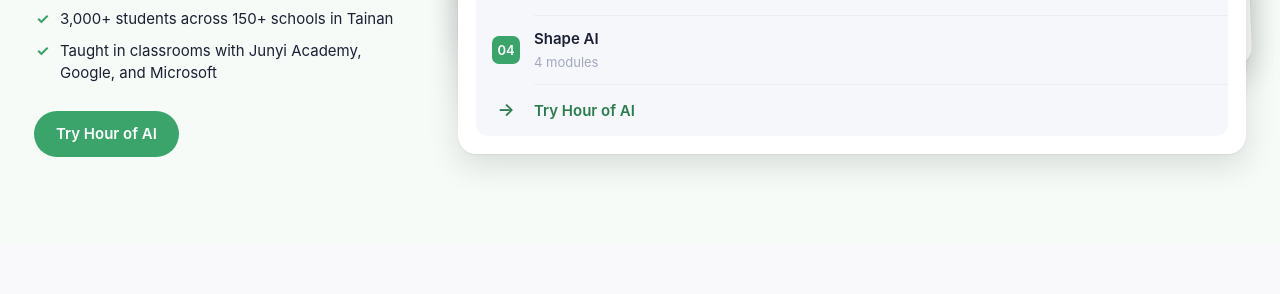
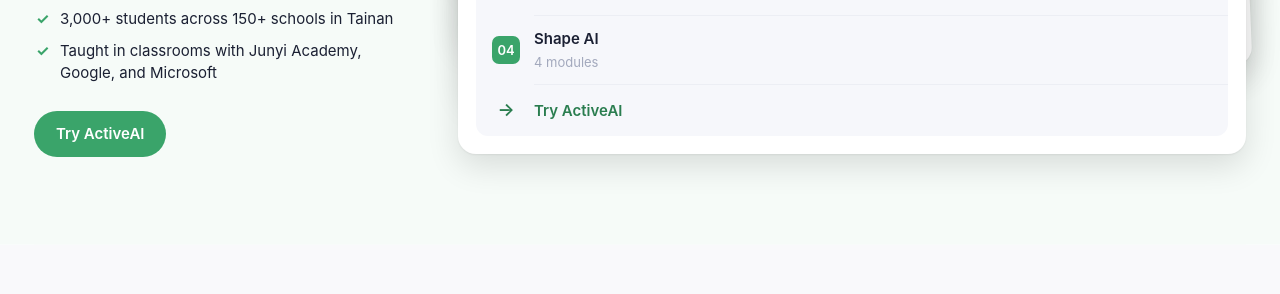
Before and after one commit to ruiwei-xiao/ruiwei-xiao.github.io, a Jekyll site: the page built from index.html, in a window 1280 px wide and 900 px high, scrolled down 3100 px. Shown: the part 159-453 px from the top of the window. Built offline with Jekyll 4.4.1, drawn with Linux system fonts in a browser that asks for light colours.

Commit message:
Rename K–12 card button to Try ActiveAI
Co-Authored-By: Claude Opus 5.5 <noreply@anthropic.com>

```diff
--- a/_data/practice.yml
+++ b/_data/practice.yml
@@ -140,7 +140,7 @@ deck:
           kind: 4 modules
         - title: Shape AI
           kind: 4 modules
-      next: Try Hour of AI
+      next: Try ActiveAI
       next_link: https://app.active-ai.io/hour_of_ai
     - label: Higher education
       tag: Pedagogical Prompting
```
